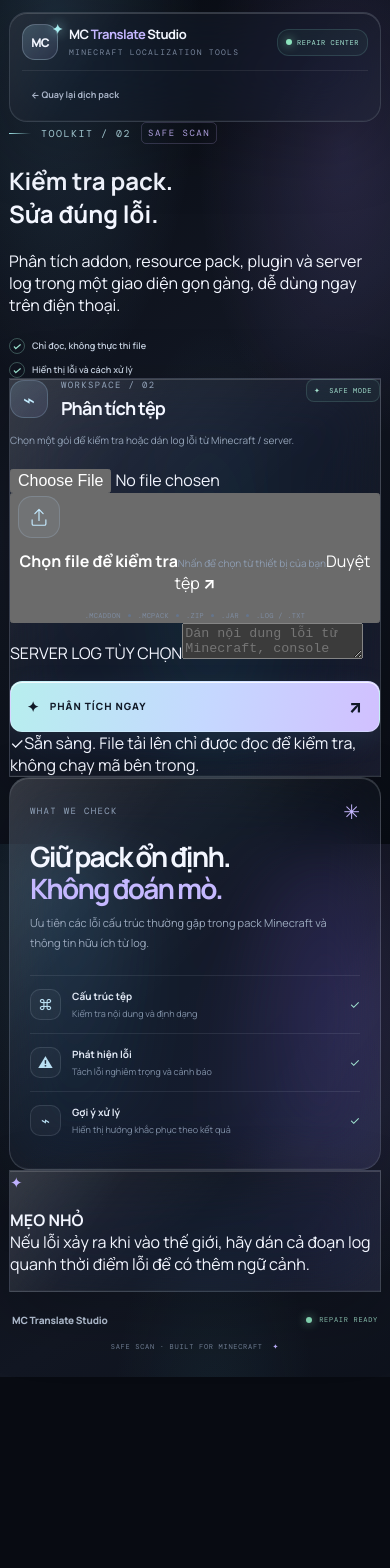
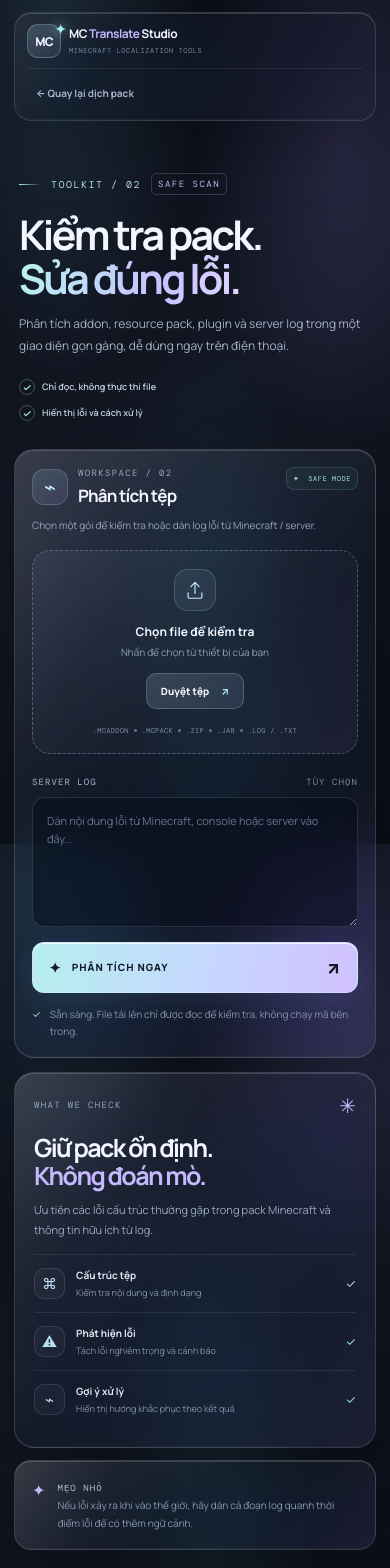
Before and after one commit to Truc5738/MC-Translate-Studio---AI-Engine, a Next.js app: page /repair in a window 390 px wide. Shown: the top 1568 px of the page. Before the commit the page ends 1377 px from the top, so only its background shows below. Built offline with nearby package versions, Linux system fonts and the light colour scheme.

Commit message:
Style Repair Center with mobile-first Liquid Glass layout

```diff
--- a/app/globals.css
+++ b/app/globals.css
@@ -138,3 +138,94 @@ button:focus-visible,a:focus-visible,select:focus-visible{outline:2px solid #b2e
 @media(max-width:390px){.app-shell{width:calc(100% - 18px)}.system-pill{gap:5px;padding:8px;font-size:7px}.brand-copy{font-size:13px}.nav-link{padding:8px;font-size:9px}.intro h1{font-size:42px}.intro-points{flex-direction:column;gap:8px}.settings-row{grid-template-columns:1fr}.format-note{font-size:7px}.size-note{margin-left:1px;padding-left:7px}.translator-card{padding:14px}.secure-badge{font-size:7px}.workflow-steps{gap:4px}.workflow-step{grid-template-columns:1fr;row-gap:6px}.step-number{margin-bottom:5px}.step-icon{grid-row:auto}.workflow-step b{font-size:9px}.step-connector{font-size:7px}.workflow-step small{font-size:7px}}
 @media(prefers-reduced-transparency:reduce){.glass,.float-chip{backdrop-filter:none;-webkit-backdrop-filter:none;background:#141b29}}
 @media(prefers-reduced-motion:reduce){*,*::before,*::after{scroll-behavior:auto!important;transition:none!important;animation:none!important}}
+
+
+/* Repair Center: responsive Liquid Glass surfaces */
+.repair-shell{max-width:1160px}
+.repair-topbar{margin-bottom:26px}
+.repair-hero{padding:34px 20px 38px;max-width:780px}
+.repair-hero h1{font-size:clamp(38px,6.2vw,68px);line-height:1.08;letter-spacing:-.075em;margin:19px 0 16px}
+.repair-hero h1 span{background:linear-gradient(95deg,#b8f0f0 2%,#c8c0ff 65%,#e0d6ff);background-clip:text;-webkit-background-clip:text;color:transparent}
+.repair-hero>p{max-width:650px;color:#a6b1c4;font-size:13px;line-height:1.9;margin:0}
+.repair-layout{display:grid;grid-template-columns:minmax(0,1.3fr) minmax(260px,.7fr);gap:18px;align-items:stretch}
+.repair-workspace{min-width:0;padding:clamp(18px,3vw,28px);border-radius:24px}
+.repair-side{display:flex;flex-direction:column;gap:14px;min-width:0}
+.repair-file-input{position:absolute;width:1px;height:1px;overflow:hidden;clip:rect(0,0,0,0);white-space:nowrap}
+.repair-drop{width:100%;min-height:205px;display:flex;flex-direction:column;align-items:center;justify-content:center;gap:0;padding:22px 15px;border:1px dashed rgba(182,215,255,.32);border-radius:18px;background:linear-gradient(135deg,rgba(162,215,255,.075),rgba(255,255,255,.018) 52%,rgba(183,155,255,.075));color:var(--text);cursor:pointer;transition:border-color .2s,background .2s}
+.repair-drop:hover,.repair-drop:focus-visible{border-color:rgba(168,240,243,.65);background:linear-gradient(135deg,rgba(162,215,255,.12),rgba(255,255,255,.035) 52%,rgba(183,155,255,.1))}
+.repair-drop.has-file{border-style:solid;border-color:rgba(145,229,205,.4)}
+.repair-drop>strong{max-width:100%;overflow-wrap:anywhere;text-align:center;font-size:13px}
+.repair-browse{display:flex;gap:12px;align-items:center;margin-top:14px;padding:10px 14px;border-radius:10px;border:1px solid rgba(225,239,255,.2);background:linear-gradient(120deg,rgba(223,247,255,.15),rgba(203,191,255,.11));font-size:10px;font-weight:800}
+.repair-browse b{color:var(--cyan)}
+.repair-drop .format-note{font-size:8px}
+.repair-log-label{display:flex;justify-content:space-between;gap:12px;margin:22px 0 9px;color:#a8b5c8;font:9px 'DM Mono',monospace;letter-spacing:.12em}
+.repair-log-label span{color:#78879d}
+.repair-log{display:block;width:100%;min-height:150px;resize:vertical;padding:14px;border:1px solid rgba(225,239,255,.13);border-radius:13px;background:rgba(6,12,23,.48);color:#e8eef9;font:12px/1.7 'DM Mono',monospace;outline:none}
+.repair-log::placeholder{color:#65758c;font:11px/1.7 Manrope,Inter,sans-serif}
+.repair-log:focus{border-color:rgba(168,240,243,.55);box-shadow:0 0 0 3px rgba(168,240,243,.06)}
+.repair-analyze{margin-top:15px}
+.repair-status{display:flex;align-items:flex-start;gap:9px;margin-top:13px;color:#8494aa;font-size:10px;line-height:1.7;overflow-wrap:anywhere}
+.repair-status>span{color:#9fe7d3;flex-shrink:0}
+.repair-status.has-message{color:#c4d3e7}
+.repair-status.has-message>span{color:#c8baff}
+.repair-side .quality-card{border-radius:24px}
+.repair-tip{display:flex;gap:12px;align-items:flex-start;padding:17px;border-radius:17px}
+.repair-tip .tip-icon{color:#c5b7ff;font-size:16px}
+.repair-tip p{margin:0;color:#8999ae;font-size:10px;line-height:1.8}
+.repair-tip b{font:9px 'DM Mono',monospace;letter-spacing:.12em;color:#b6c1d3}
+.repair-results{margin-top:22px;padding:clamp(18px,3vw,28px);border-radius:22px}
+.repair-results-head{display:flex;align-items:center;justify-content:space-between;gap:16px;margin-bottom:18px}
+.repair-results-head h2{font-size:22px;letter-spacing:-.05em;margin:7px 0 0}
+.repair-counts{display:flex;flex-wrap:wrap;gap:7px}
+.repair-counts span,.result-severity{padding:7px 9px;border-radius:8px;font:9px 'DM Mono',monospace;letter-spacing:.04em}
+.count-error{color:#ffb4b4;border:1px solid rgba(255,120,120,.2);background:rgba(255,100,100,.06)}
+.count-warning{color:#f0d49a;border:1px solid rgba(240,196,100,.2);background:rgba(240,196,100,.06)}
+.repair-result-list{display:grid;gap:10px}
+.repair-result{display:flex;align-items:flex-start;gap:13px;padding:15px;border:1px solid rgba(224,238,255,.1);border-radius:13px;background:rgba(8,13,24,.35);min-width:0}
+.result-severity{flex-shrink:0;margin-top:1px}
+.repair-error .result-severity{color:#ffb4b4;background:rgba(255,100,100,.08);border:1px solid rgba(255,120,120,.17)}
+.repair-warning .result-severity{color:#f0d49a;background:rgba(240,196,100,.07);border:1px solid rgba(240,196,100,.17)}
+.repair-info .result-severity{color:#b9dff2;background:rgba(130,196,240,.07);border:1px solid rgba(130,196,240,.17)}
+.result-content{min-width:0;overflow-wrap:anywhere}
+.result-content strong{font-size:11px;color:#e3eaf6}
+.result-content p{margin:6px 0;color:#a9b6c9;font-size:11px;line-height:1.7}
+.result-content small{color:#8292a8;font-size:10px;line-height:1.7}
+@media(max-width:760px){
+ .repair-shell{width:calc(100% - 28px);padding-top:12px}
+ .repair-topbar{height:auto;min-height:64px;padding:11px 12px;gap:10px;border-radius:17px;flex-wrap:wrap}
+ .repair-topbar .brand{gap:8px}
+ .repair-topbar .brand-mark{width:34px;height:34px;border-radius:11px}
+ .repair-topbar .brand-copy{font-size:12px}
+ .repair-topbar .brand-copy small{font-size:7px;letter-spacing:.08em}
+ .repair-topbar .nav-links{margin-left:auto}
+ .repair-topbar .nav-link{padding:8px;font-size:10px}
+ .repair-topbar .system-pill{display:none}
+ .repair-hero{padding:26px 5px 28px}
+ .repair-hero h1{font-size:clamp(36px,10.5vw,52px);line-height:1.08;margin:17px 0 13px;letter-spacing:-.065em}
+ .repair-hero>p{font-size:12px;line-height:1.8}
+ .repair-hero .intro-points{gap:10px 14px;font-size:9px}
+ .repair-layout{grid-template-columns:minmax(0,1fr);gap:14px}
+ .repair-workspace{padding:17px;border-radius:20px}
+ .repair-workspace .card-heading{gap:10px}
+ .repair-workspace .heading-icon{width:36px;height:36px;border-radius:12px}
+ .repair-workspace .card-heading h2{font-size:17px}
+ .repair-workspace .secure-badge{font-size:7px;padding:6px;margin-left:auto}
+ .repair-workspace .card-subtitle{font-size:10px;margin:10px 0 16px}
+ .repair-drop{min-height:190px;padding:18px 10px}
+ .repair-drop>strong{font-size:12px}
+ .repair-drop .format-note{gap:5px;font-size:7px}
+ .repair-log{min-height:130px;font-size:11px}
+ .repair-side{display:grid;grid-template-columns:1fr;gap:12px}
+ .repair-side .quality-card{padding:19px;border-radius:20px}
+ .repair-side .quality-card h3{font-size:25px;margin-top:15px}
+ .repair-side .quality-list{margin-top:14px}
+ .repair-results{padding:17px;border-radius:19px}
+ .repair-results-head{align-items:flex-start;flex-direction:column}
+ .repair-results-head h2{font-size:20px}
+ .repair-result{gap:9px;padding:12px;flex-direction:column}
+ .result-severity{font-size:8px}
+ .result-content p{font-size:10px}
+ .footer{flex-wrap:wrap;justify-content:center;text-align:center;gap:10px;padding-top:20px}
+ .footer>span:nth-child(2){width:100%;order:3}
+}
+@media(prefers-reduced-motion:reduce){.repair-drop,.repair-browse{transition:none}}
```
